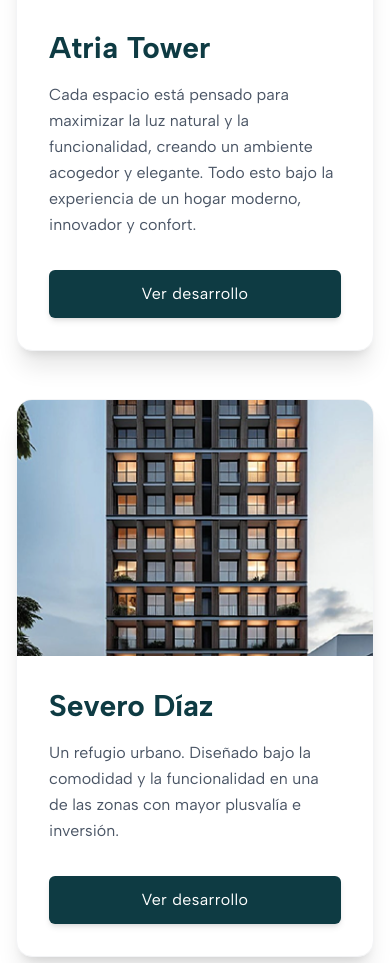
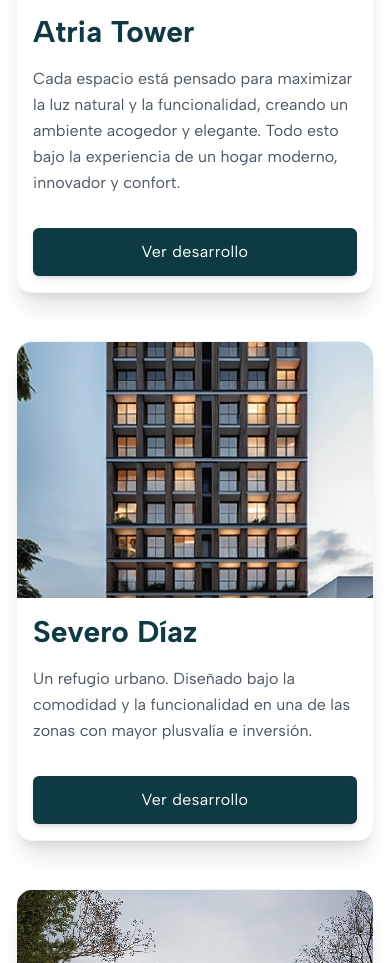
Before and after one commit to Migueluckleo/okbienesraices, a website: page lobby.html in a window 390 px wide. Shown: the part 1037-2000 px from the top of the page. Drawn offline with nearby package versions, Linux system fonts and the light colour scheme; files that its build step writes are made by us from their sources.

Commit message:
alignment

```diff
--- a/lobby.html
+++ b/lobby.html
@@ -82,7 +82,7 @@
             <div class="md:w-1/2 h-64 md:h-full overflow-hidden">
                 <img src="assets/atria.png" alt="Atria Tower" class="w-full h-full object-cover group-hover:scale-105 transition-transform duration-700">
             </div>
-            <div class="md:w-1/2 p-8 md:p-12 flex flex-col justify-center">
+            <div class="md:w-1/2 p-4 md:p-12 flex flex-col justify-center">
                 <h2 class="text-3xl md:text-4xl font-bold text-brand-primary-800 mb-4">Atria Tower</h2>
                 <p class="text-gray-600 text-md leading-relaxed mb-8">
                     Cada espacio está pensado para maximizar la luz natural y la funcionalidad, creando un ambiente acogedor y elegante. Todo esto bajo la experiencia de un hogar moderno, innovador y confort.
@@ -97,7 +97,7 @@
             <div class="md:w-1/2 h-64 md:h-full overflow-hidden">
                 <img src="assets/severo.png" alt="Severo Díaz" class="w-full h-full object-cover group-hover:scale-105 transition-transform duration-700">
             </div>
-            <div class="md:w-1/2 p-8 md:p-12 flex flex-col justify-center">
+            <div class="md:w-1/2 p-4 md:p-12 flex flex-col justify-center">
                 <h2 class="text-3xl md:text-4xl font-bold text-brand-primary-800 mb-4">Severo Díaz</h2>
                 <p class="text-gray-600 text-md leading-relaxed mb-8">
                     Un refugio urbano. Diseñado bajo la comodidad y la funcionalidad en una de las zonas con mayor plusvalía e inversión.
@@ -112,7 +112,7 @@
             <div class="md:w-1/2 h-64 md:h-full overflow-hidden">
                 <img src="assets/villamorelos.png" alt="Villamorelos" class="w-full h-full object-cover group-hover:scale-105 transition-transform duration-700">
             </div>
-            <div class="md:w-1/2 p-8 md:p-12 flex flex-col justify-center">
+            <div class="md:w-1/2 p-4 md:p-12 flex flex-col justify-center">
                 <h2 class="text-3xl md:text-4xl font-bold text-brand-primary-800 mb-4">Villamorelos</h2>
                 <p class="text-gray-600 text-md leading-relaxed mb-8">
                     Conoce un nuevo estilo de vida, en Villamorelos encontrarás el confort con la mejor ubicación en el corazón de un entorno de cultura y gran demanda.
```
